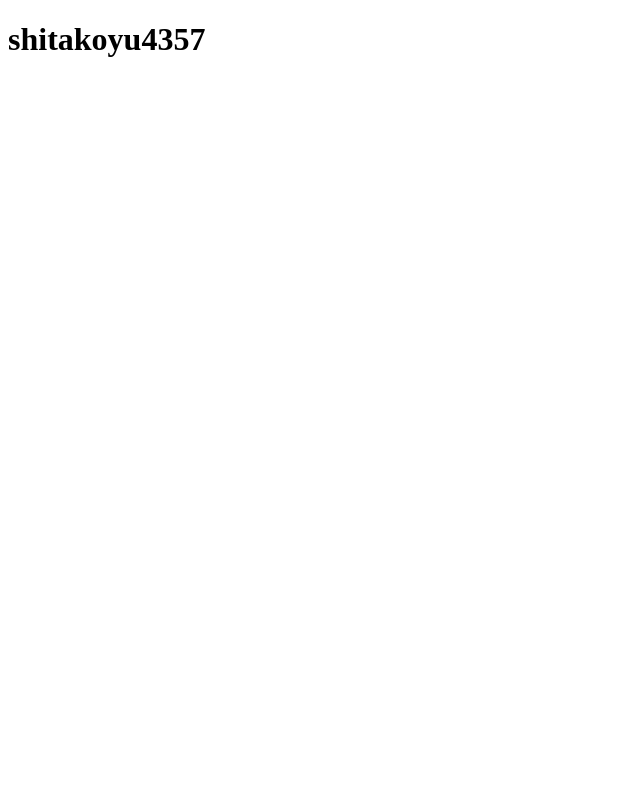
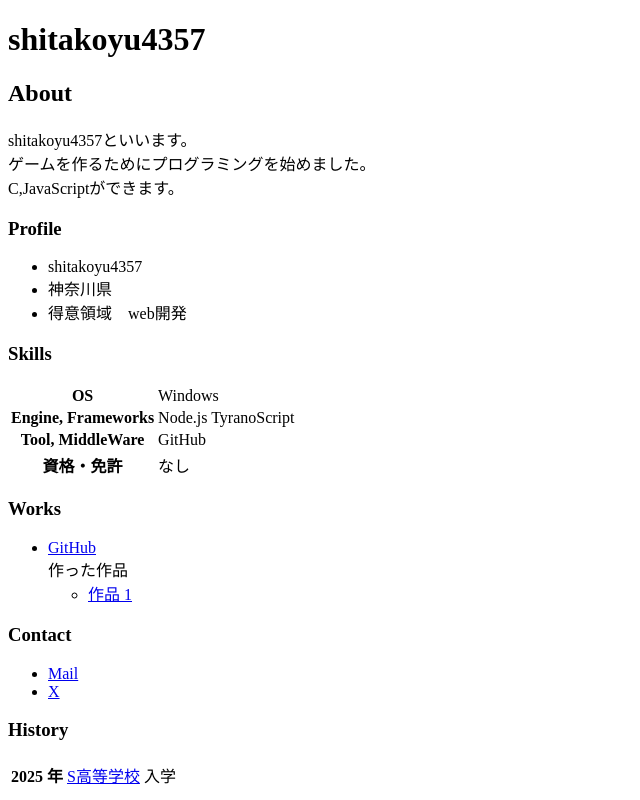
Before and after one commit to nun79795-gif/shitakoyu4357, a plain HTML site: page index.html in a window 1280 px wide. Shown: the whole page, without its empty margins (0-640 px from the left). Drawn offline with Linux system fonts and the light colour scheme.

Commit message:
ポートフォリオに必要な情報を追加

```diff
--- a/index.html
+++ b/index.html
@@ -7,5 +7,64 @@
   </head>
   <body>
     <h1>shitakoyu4357</h1>
+
+
+    <h2>About</h2>
+    <p>
+      shitakoyu4357といいます。<br>
+      ゲームを作るためにプログラミングを始めました。<br>
+      C,JavaScriptができます。
+    </p>
+
+    <h3>Profile</h3>
+    <ul>
+      <li>shitakoyu4357</li>
+      <li>神奈川県</li>
+      <li>得意領域　web開発</li>
+    </ul>
+
+    <h3>Skills</h3>
+    <table>
+      <tr>
+        <th>OS</th>
+        <td>Windows</td>
+      </tr>
+      <tr>
+        <th>Engine, Frameworks</th>
+        <td>Node.js TyranoScript</td>
+      </tr>
+      <tr>
+        <th>Tool, MiddleWare</th>
+        <td>GitHub</td>
+      </tr>
+      <tr>
+        <th>資格・免許</th>
+        <td>なし</td>
+      </tr>
+    </table>
+
+    <h3>Works</h3>
+    <ul>
+      <li><a href="https://github.com/nun79795-gif">GitHub</a></li>
+        作った作品
+        <ul>
+          <li><a href="https://github.com/nun79795-gif/assessment">作品 1</a></li>
+        </ul>
+      </li>
+    </ul>
+
+    <h3>Contact</h3>
+    <ul>
+      <li><a href="nun79795@gmail.com">Mail</a></li>
+      <li><a href="https://x.com/RCmyb4pbyB29337">X</a></li>
+    </ul>
+
+    <h3>History</h3>
+    <table>
+      <tr>
+        <th>2025 年</th>
+        <td><a href="https://nnn.ed.jp/">S高等学校</a> 入学</td>
+      </tr>
+    </table>
   </body>
 </html>
```
